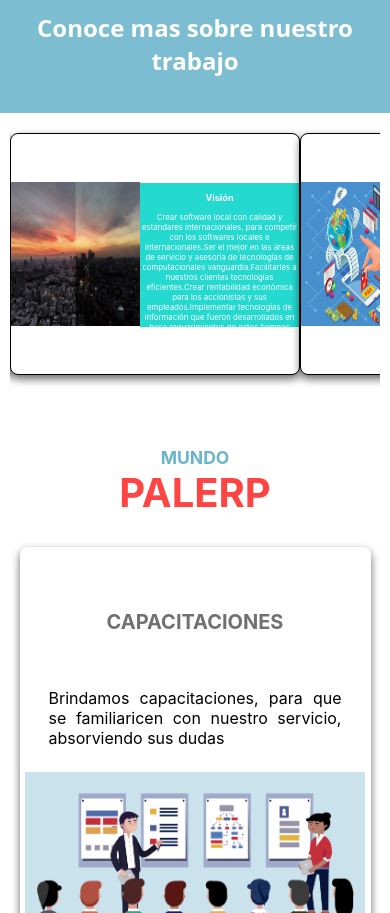
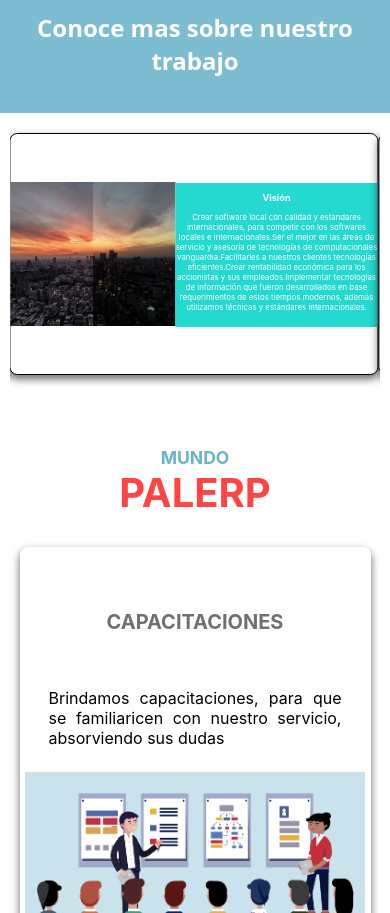
Before and after one commit to paleconsultores/website-palerp, a React (Create React App) app: page / in a window 390 px wide. Shown: the part 3680-4593 px from the top of the page. Built offline with nearby package versions, Linux system fonts and the light colour scheme.

Commit message:
fix responsive bug carousel

```diff
--- a/src/components/App/Home/2-Body/4-Carousel/CarouselCard/CarouselCard.css
+++ b/src/components/App/Home/2-Body/4-Carousel/CarouselCard/CarouselCard.css
@@ -35,11 +35,11 @@
 @media screen and (max-width: 1354px){
   .carousel-card{
     min-width: 89vw;
-    height: 35em;
+    height: 36em;
   }
   .carousel-card__image{
     width: 50%;
-    height: 65vh;
+    height: 23vh;
     padding-top: 5%;
     padding-bottom: 5%;
     margin: auto;
@@ -47,7 +47,7 @@
   }
   .carousel-card__text{
     background: #24D9CF;
-    height: 65vh;
+    height: 28vh;
     align-items: center;
     margin-top: 1px;
     font-size: 1.3em;
@@ -101,7 +101,7 @@
 /*Media Query for a small device*/
 @media screen and (max-width: 480px){
   .carousel-card{
-    min-width: 36em;
+    min-width: 94vw;
     height: 30em;
   }
   .carousel-card__image{
--- a/src/components/App/Home/2-Body/4-Carousel/CarouselData/CarouselData.js
+++ b/src/components/App/Home/2-Body/4-Carousel/CarouselData/CarouselData.js
@@ -1,5 +1,5 @@
-import img1 from '../images/img11.jpg'
-import img2 from '../images/facturacionElectronica1.jpg';
+import img1 from '../images/img1.jpg'
+import img2 from '../images/facturacionElectronica.jpg';
 export const data = {
     "properties":[
         {
```
Also changed, not shown: src/components/App/Home/2-Body/4-Carousel/images/facturacionElectronica1.jpg (deleted), src/components/App/Home/2-Body/4-Carousel/images/img11.jpg (deleted).
